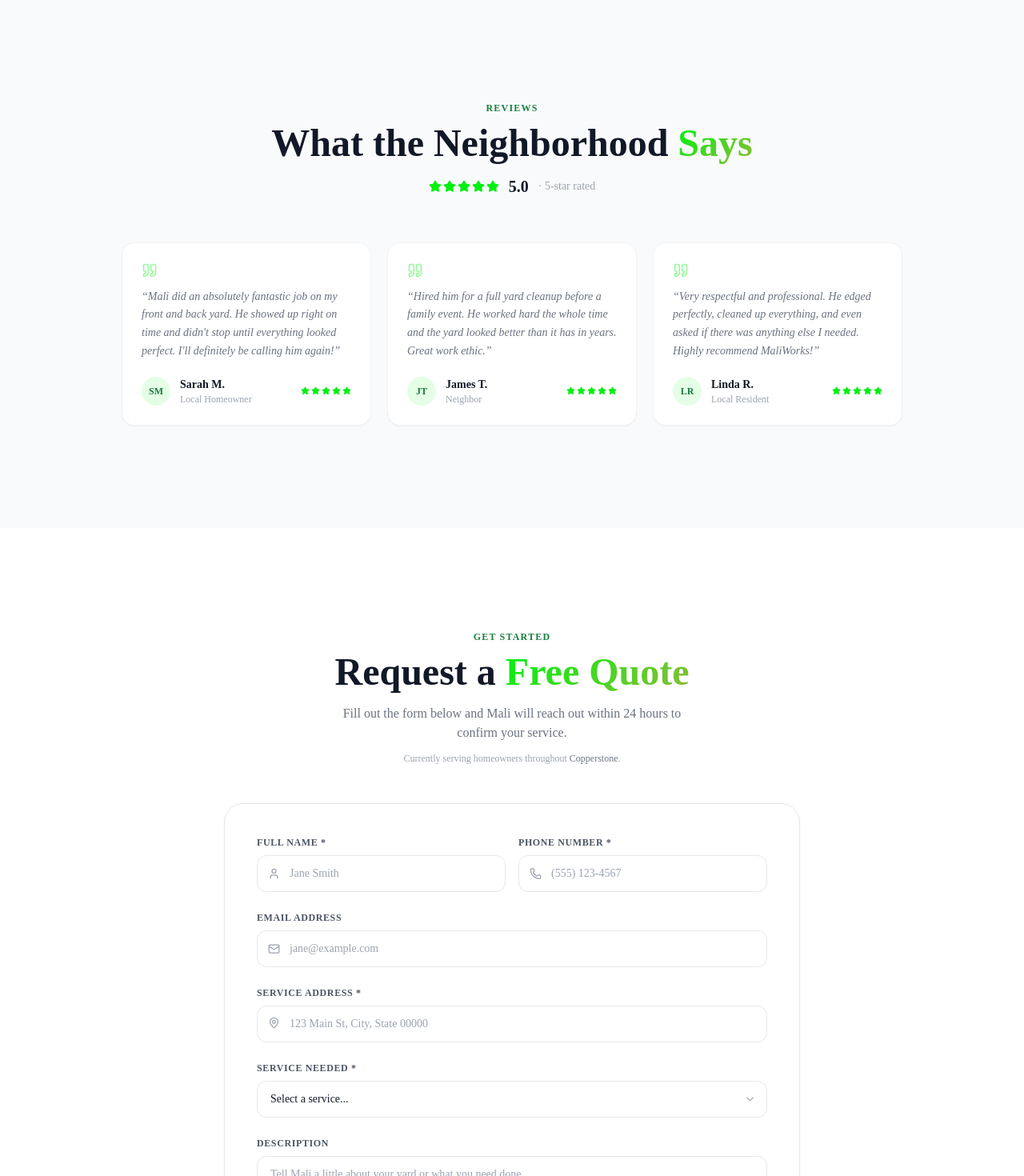
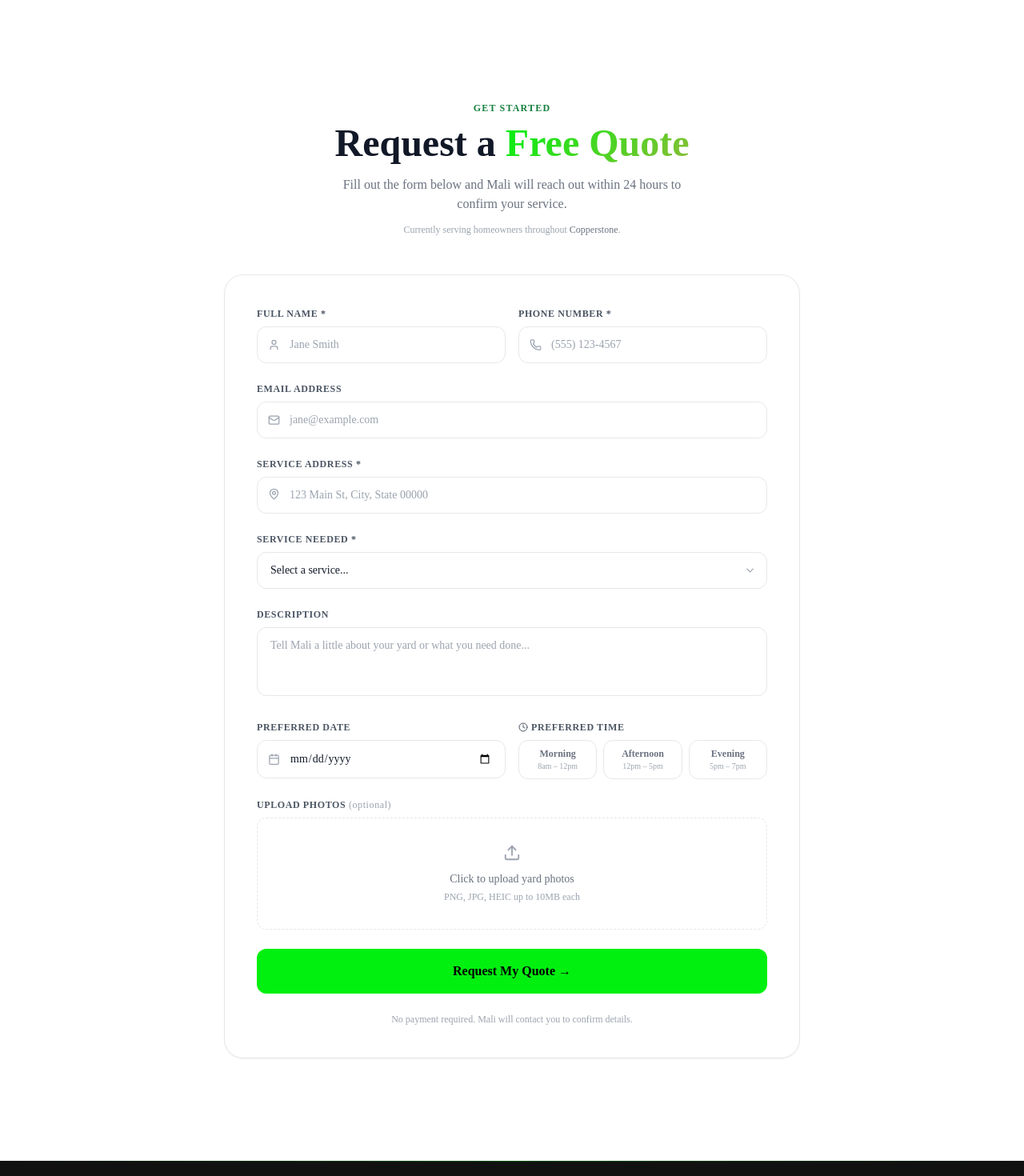
Before and after one commit to miamislim/maliworks, a Next.js app: page / in a window 1280 px wide. Shown: the part 3480-4950 px from the top of the page at 80% size. Built offline with nearby package versions, Linux system fonts and the light colour scheme.

Commit message:
Restore Payment section, temporarily remove Reviews
Co-Authored-By: Claude Sonnet 4.6 <noreply@anthropic.com>

```diff
--- a/app/page.tsx
+++ b/app/page.tsx
@@ -4,14 +4,14 @@ import FeaturedServices from "./components/FeaturedServices";
 import About from "./components/About";
 import Services from "./components/Services";
 import WhyChoose from "./components/WhyChoose";
-import Reviews from "./components/Reviews";
 import ContactForm from "./components/ContactForm";
+import Payment from "./components/Payment";
 import CTASection from "./components/CTASection";
 
 // Gallery is hidden until before/after photos are ready.
 // Restore: import Gallery from "./components/Gallery"; + <Gallery /> after <About />
 
-// Payment (Cash App) and Footer are preserved in their files — re-add when needed.
+// Reviews temporarily removed — restore by importing Reviews and adding <Reviews /> before <ContactForm />.
 
 export default function Home() {
   return (
@@ -22,8 +22,8 @@ export default function Home() {
       <About />
       <Services />
       <WhyChoose />
-      <Reviews />
       <ContactForm />
+      <Payment />
       <CTASection />
     </main>
   );
```
